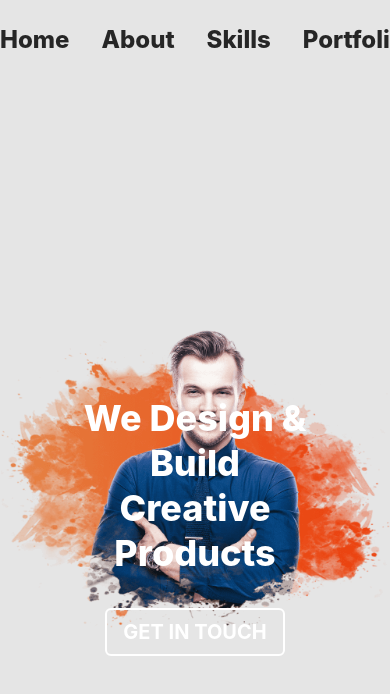
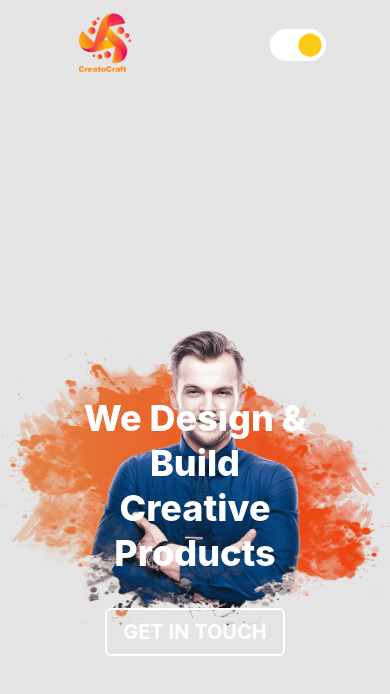
Before and after one commit to Naghmeh-Kheirkhahi/John-Doe, a React (Create React App) app: page / in a window 390 px wide. Shown: the top 694 px of the page. Built offline with nearby package versions, Linux system fonts and the light colour scheme.

Commit message:
made the Navbar responsive

```diff
--- a/src/Navbar/Navbar.js
+++ b/src/Navbar/Navbar.js
@@ -1,11 +1,12 @@
 import React, { useContext, useState, useEffect } from "react";
-import { FaMoon, FaCircle } from "react-icons/fa";
+import { FaMoon, FaCircle, FaBars, FaTimes } from "react-icons/fa";
 import { ThemeContext } from "../Context/ThemeContext";
 import CreatoCraftLogo from "../Assets/Images/CreatoCraftLogo.png";
 
 function Navbar() {
     const { theme, toggleTheme } = useContext(ThemeContext);
     const [scrolled, setScrolled] = useState(false);
+    const [menuOpen, setMenuOpen] = useState(false);
 
     const handleScroll = () => {
         if (window.scrollY > 20) {
@@ -25,6 +26,7 @@ function Navbar() {
     const handleScrollToSection = (e, id) => {
         e.preventDefault();
         document.getElementById(id).scrollIntoView({ behavior: "smooth" });
+        setMenuOpen(false); // Close the menu after clicking a link
     };
 
     return (
@@ -38,19 +40,26 @@ function Navbar() {
                     : "bg-black translate-y-2"
                 }`}
         >
-            <div className="container mx-auto flex justify-between items-center py-3">
+            <div className="mx-16 sm:container sm:mx-auto flex justify-between items-center py-0 xl:py-3">
                 {/* Logo */}
                 <div className="text-center">
-                    <img src={CreatoCraftLogo} alt="JD Logo" className="w-28 rounded-full" />
+                    <img src={CreatoCraftLogo} alt="JD Logo" className="w-20 xl:w-28 rounded-full" />
+                </div>
+                {/* Hamburger Menu Button */}
+                <div
+                    className={`md:hidden text-2xl cursor-pointer ${theme === "light" ? (scrolled ? 'text-neutral-300' : 'text-neutral-200') : (scrolled ? 'text-neutral-600' : 'text-black')}`}
+                    onClick={() => setMenuOpen(!menuOpen)}
+                >
+                    {menuOpen ? '' : <FaBars />}
                 </div>
                 {/* Navbar Items */}
-                <div className="flex space-x-8">
+                <div className="hidden md:flex space-x-8">
                     {["Home", "About", "Skills", "Portfolio", "Contact"].map((item) => (
                         <a
                             key={item}
                             href={`#${item.toLowerCase()}`}
                             onClick={(e) => handleScrollToSection(e, item.toLowerCase())}
-                            className={`text-2xl font-extrabold relative group ${theme === "light" ? "text-neutral-800" : "text-white"
+                            className={`text-xl xl:text-2xl font-extrabold relative group ${theme === "light" ? "text-neutral-800" : "text-white"
                                 }`}
                         >
                             {item}
@@ -59,21 +68,42 @@ function Navbar() {
                     ))}
                 </div>
                 {/* Theme Toggle Button */}
-                <div className="text-center text-2xl">
+                <div className="text-center">
                     <label className="flex items-center cursor-pointer">
                         <div className="relative">
                             <input type="checkbox" className="sr-only" checked={theme === "light"} onChange={toggleTheme} />
-                            <div className={`block w-16 h-10 rounded-full ${theme === "light"
+                            <div className={`block w-14 xl:w-16 h-8 xl:h-10 rounded-full ${theme === "light"
                                 ? scrolled ? 'bg-neutral-200' : 'bg-white'
                                 : scrolled ? 'bg-black' : 'bg-neutral-800'
                                 }`}></div>
-                            <div className="text-3xl dot absolute left-1 top-1 transition transform" style={{ transform: theme === "light" ? 'translateX(100%)' : 'translateX(0)' }}>
+                            <div className="text-2xl xl:text-3xl dot absolute left-1 top-1 transition transform" style={{ transform: theme === "light" ? 'translateX(100%)' : 'translateX(0)' }}>
                                 {theme === "light" ? <FaCircle className="text-yellow-400" /> : <FaMoon className="text-yellow-100" />}
                             </div>
                         </div>
                     </label>
                 </div>
             </div>
+            {/* Mobile Menu */}
+            {menuOpen && (
+                <div className={`md:hidden py-4 px-20 sm:px-16 ${theme === "light" ? 'text-neutral-800' : 'text-white'} ${theme === "light" ? (scrolled ? 'bg-white' : 'bg-neutral-200') : (scrolled ? 'bg-neutral-800' : 'bg-black')}`}>
+
+                    <div className="flex justify-end">
+                        <FaTimes className={`text-2xl cursor-pointer ${theme === "light" ? (scrolled ? 'text-neutral-300' : 'text-neutral-200') : (scrolled ? 'text-neutral-600' : 'text-black')}`} onClick={() => setMenuOpen(false)} />
+                    </div>
+                    <div className="flex flex-col space-y-4 mt-4">
+                        {["Home", "About", "Skills", "Portfolio", "Contact"].map((item) => (
+                            <a
+                                key={item}
+                                href={`#${item.toLowerCase()}`}
+                                onClick={(e) => handleScrollToSection(e, item.toLowerCase())}
+                                className="text-lg md:text-xl font-extrabold"
+                            >
+                                {item}
+                            </a>
+                        ))}
+                    </div>
+                </div>
+            )}
         </div>
     );
 }
```
Lines whose indentation alone changed are shown as unchanged.
